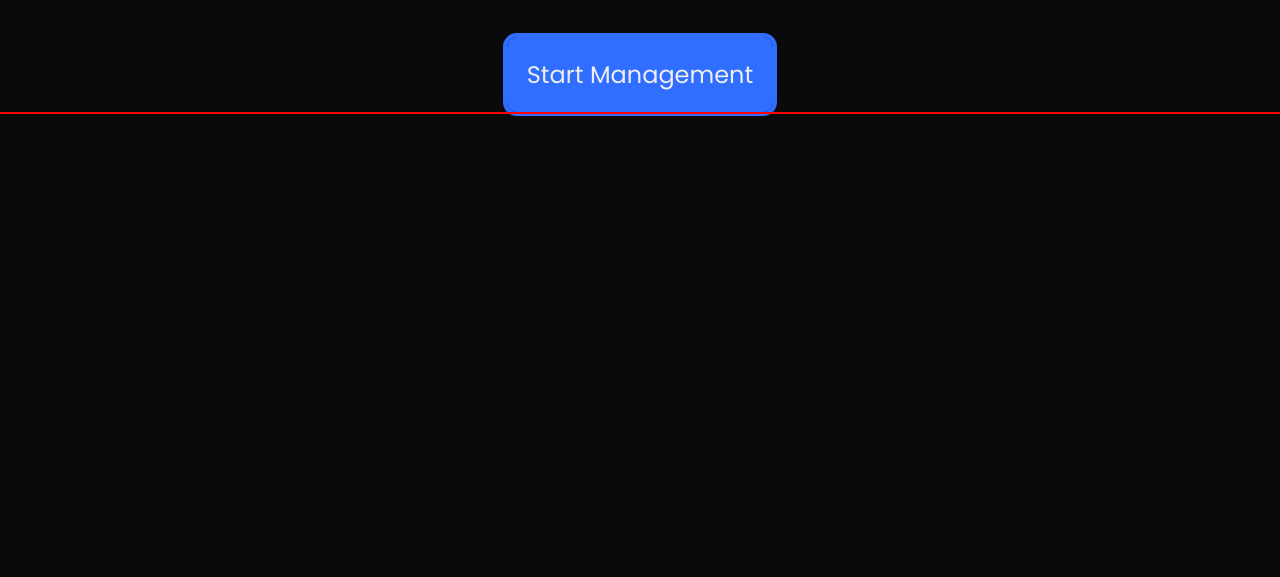
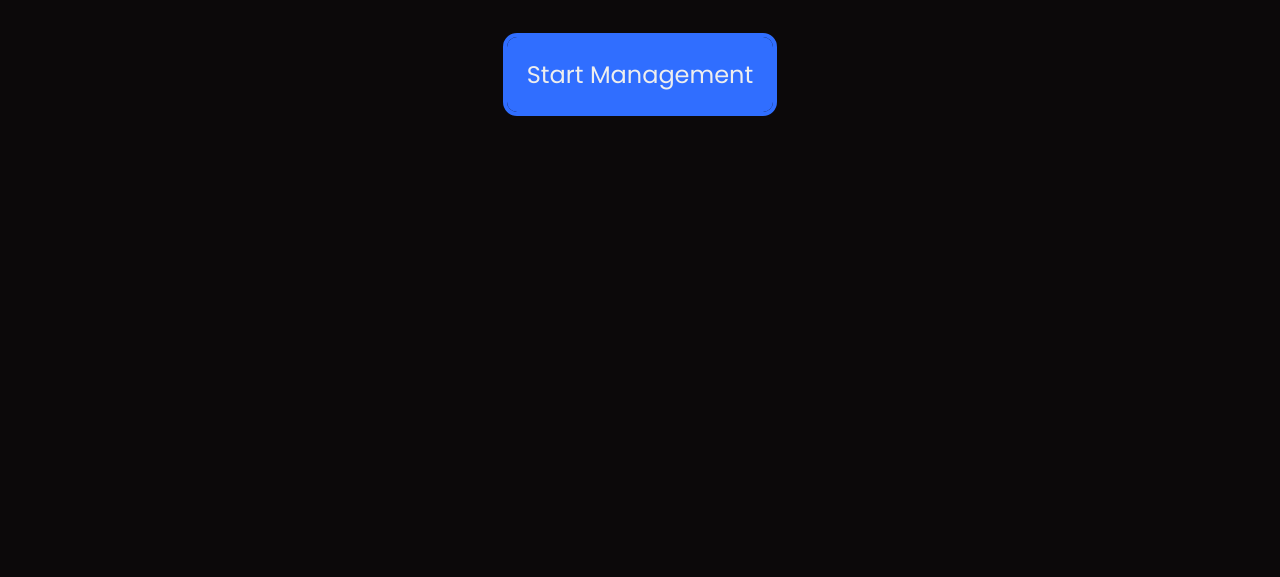
Before and after one commit to Kevin200k/budget_calculator, a plain HTML site: page index.html in a window 1280 px wide. Shown: the part 223-800 px from the top of the page. Drawn offline with nearby package versions, Linux system fonts and the light colour scheme.

Commit message:
Update style.css

```diff
--- a/style.css
+++ b/style.css
@@ -5,7 +5,6 @@
     text-decoration: none;
     box-sizing: border-box;
     font-family: "Poppins", sans-serif;
-    outline: solid red 2px;
 }
 body{
     background-color: #0C090A;
```
